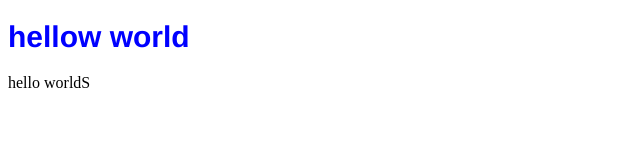
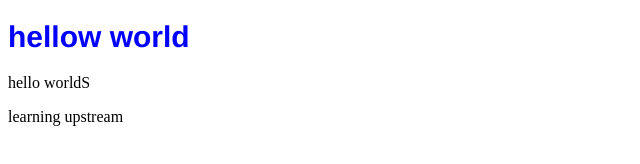
Before and after one commit to AyeshaYasir5/mynewrepo, a plain HTML site: page index.html in a window 1280 px wide. Shown: the whole page, without its empty margins (0-640 px from the left). Drawn offline with Linux system fonts and the light colour scheme.

Commit message:
upstream

```diff
--- a/index.html
+++ b/index.html
@@ -9,5 +9,6 @@
 <body>
     <h1>hellow world</h1>
     <p>hello worldS</p>
+    <p>learning upstream</p>
 </body>
 </html>
```
